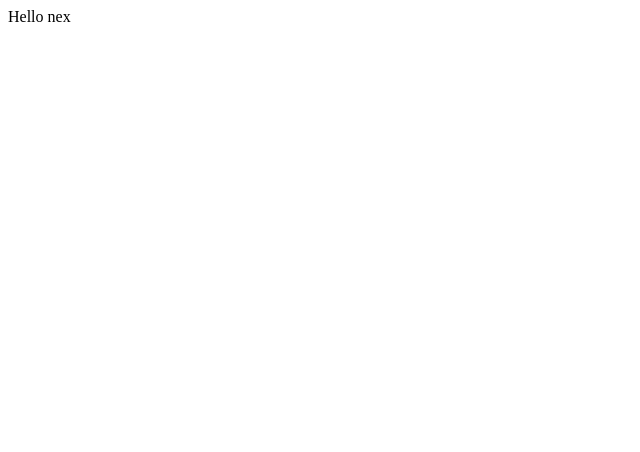
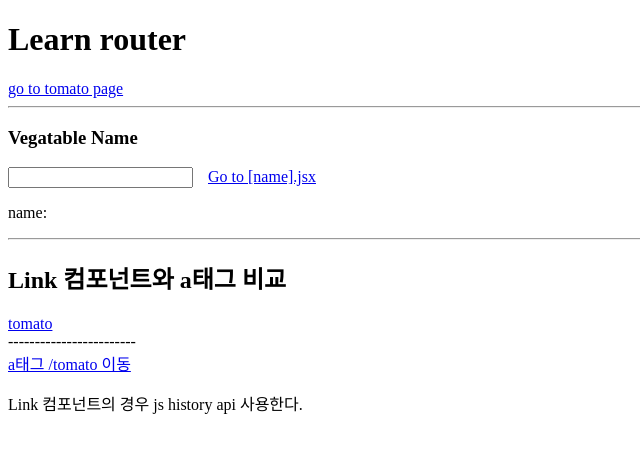
Before and after one commit to jojo3420/lean-nextjs-book, a Next.js app: page / in a window 1280 px wide. Shown: the top 452 px of the page, without its empty margins (0-640 px from the left). Built offline with nearby package versions, Linux system fonts and the light colour scheme.

Commit message:
Next.js 에서 라우터 기능 배우기  - pages 디렉터리에 .jsx 파일을 생성하면 라우팅이 된다.  - index.jsx 가 기본값으로 / 경로이다.  - Link 컴포넌트에 a 태그를 넣어 사용한다.  - useRouter() hooks 라우터 api 접근이 가능하다.

```diff
--- a/pages/index.jsx
+++ b/pages/index.jsx
@@ -1,9 +1,40 @@
-import React from 'react'
+import React, { useState } from 'react'
+import Link from 'next/link'
 
-function Index(props) {
-  return (
-    <div>Hello nex</div>
-  )
+
+const Index = () => {
+  const [name, setName] = useState('')
+  return <div>
+    <h1>Learn router</h1>
+    <Link href='/tomato'>
+      <a>go to tomato page</a>
+    </Link>
+    <hr />
+    <div>
+      <h3>Vegatable Name</h3>
+      <input type='text' value={name} onChange={e => setName(e.target.value)}
+      style={{ marginRight: '15px'}}
+      />
+      <Link href={`/vegatable/${name}`}>
+        <a>
+          Go to [name].jsx
+        </a>
+      </Link>
+      <p>name: {name}</p>
+    </div>
+    <hr/>
+    <div>
+      <h2>Link 컴포넌트와 a태그 비교</h2>
+      <Link href="/tomato">
+        <a>tomato</a>
+      </Link>
+      <div>------------------------</div>
+      <a href='/tomato'>a태그 /tomato 이동</a>
+    </div>
+    <p>
+      Link 컴포넌트의 경우 js history api 사용한다.
+    </p>
+  </div>
 }
 
 export default Index
```
Also changed, not shown: pages/tomato.jsx (added, +17 -0 lines), pages/vegatable/[name].jsx (added, +23 -0 lines).
